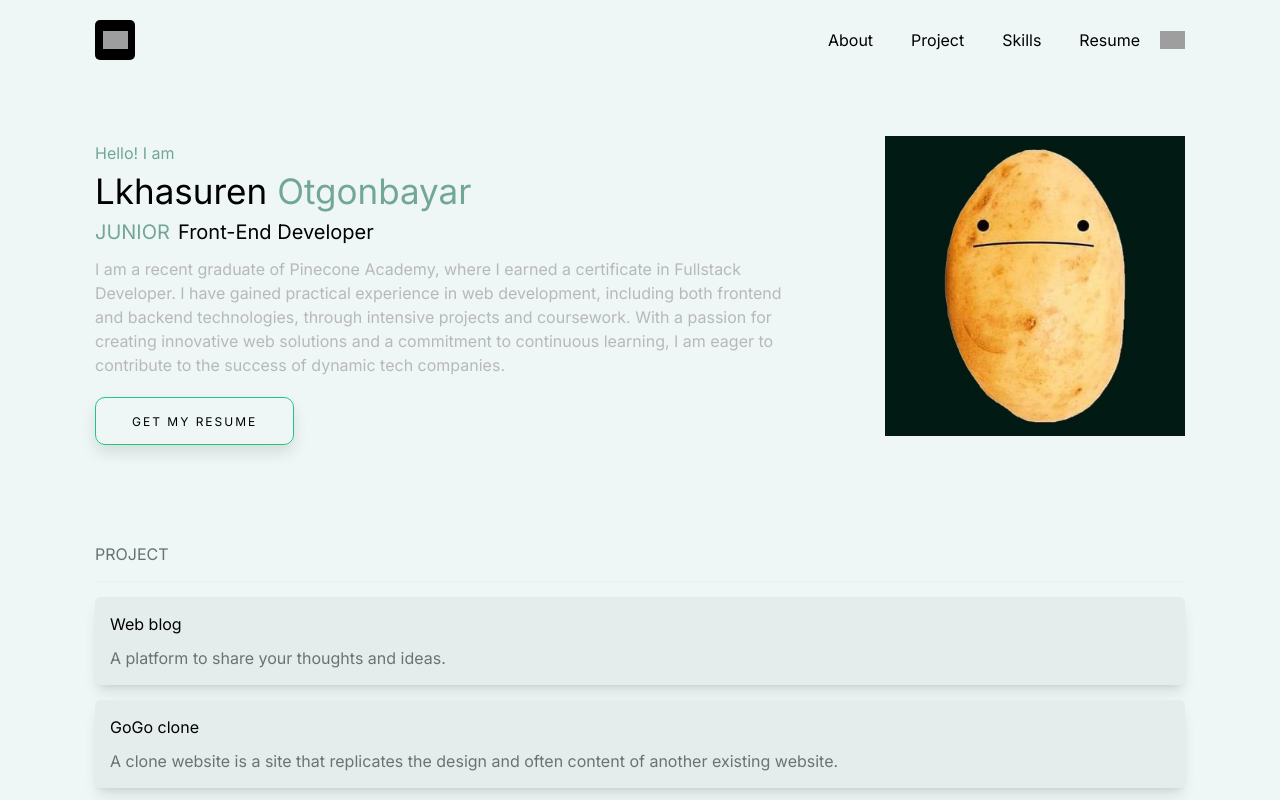
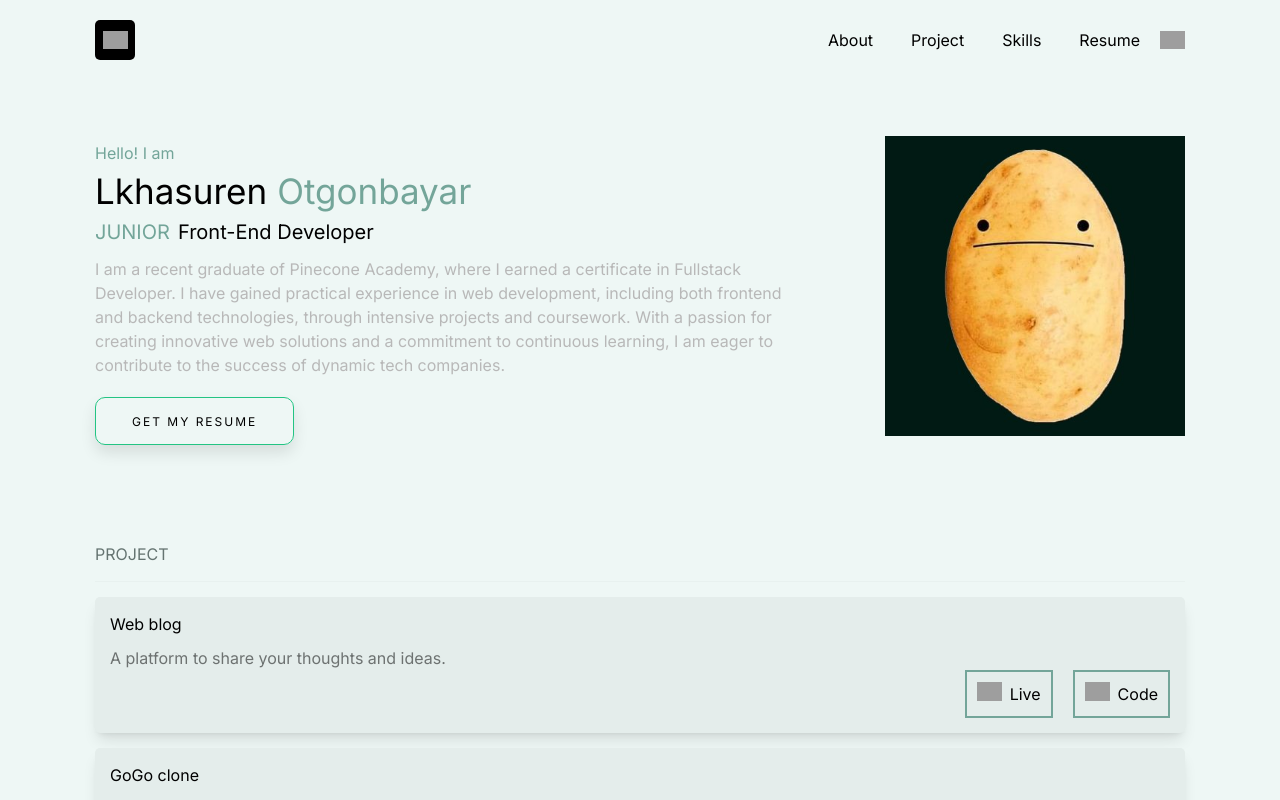
Before and after one commit to Otgonbyr/portfolio, a Next.js app in the folder portfoliov2/: page / in a window 1280 px wide. Both pictures are taken after a click on the button 1173 px from the left and 40 px from the top of the page. Shown: the top 800 px of the page. Built offline with nearby package versions, Linux system fonts and the light colour scheme; grey boxes are pictures that could not be loaded.

Commit message:
projects

```diff
--- a/portfoliov2/src/app/components/Navbar/Navbar.jsx
+++ b/portfoliov2/src/app/components/Navbar/Navbar.jsx
@@ -7,7 +7,7 @@ const Navbar = ({ theme, setTheme }) => {
   };
 
   return (
-    <section className={`w-full max-w-[1150px] h-[80px] mx-auto`}>
+    <section id="navbar" className={`w-full max-w-[1150px] h-[80px] mx-auto`}>
       <div className="flex h-full justify-between items-center px-[30px]">
         <button className={`homebtn ${theme}`} aria-label="Home">
           <div className="flex justify-center items-center">
@@ -19,10 +19,9 @@ const Navbar = ({ theme, setTheme }) => {
             />
           </div>
         </button>
-
         <div className="flex gap-[20px] max-w-[400px] justify-around items-center ">
           <ul className={`toplist flex space-x-[8px] ${theme} mx-auto max-md:hidden max-lg:hidden max-xl:hidden`}>
-            <a href="#about" className="hover:underline">
+            <a href="#about" className="hover:underline underline-">
               About
             </a>
             <a href="#project" className="hover:underline">
--- a/portfoliov2/src/app/components/Project/Project-mocks.jsx
+++ b/portfoliov2/src/app/components/Project/Project-mocks.jsx
@@ -1,26 +1,38 @@
+import Darklive from "../icon/Darklive";
+import Whitelive from "../icon/Whitelive";
+import Darkgit from "../icon/Darkgit";
+import Whitegit from "../icon/Whitegit";
+
 const Projects = [
     {
         name: "Web blog",
         about: "A platform to share your thoughts and ideas.",
-        url: "https://otgonbayar.vercel.app/"
+        url: "https://otgonbayar.vercel.app/",
+        code: "https://github.com/Otgonbyr/Otgonbayar/tree/main/webblog"
     },
     {
         name: "GoGo clone",
         about: "A clone website is a site that replicates the design and often content of another existing website.",
-        url: "https://gogo-clone.vercel.app/"
+        url: "https://gogo-clone.vercel.app/",
+        code: "https://github.com/Otgonbyr/gogo-10.1"
     },
     {
         name: "Expense tracker",
         about: "Keep track of your daily expenses.",
-        url: "https://expensetracker-client-ochre.vercel.app/"
+        url: "https://expensetracker-client-ochre.vercel.app/",
+        code: "https://github.com/Otgonbyr/Otgonbayar/tree/main/tracker"
     },
     {
         name: "Ecommerce",
-        about: "An online store for all your needs."
+        about: "An online store for all your needs.",
+        url: "https://ecommerce-mo.vercel.app/",
+        code: "https://github.com/Otgonbyr/Otgonbayar/tree/main/delivery"
     },
     {
         name: "Food Delivery",
         about: "Get your favorite meals delivered to your doorstep.",
+        url: "https://food-delivery-mo.vercel.app/",
+        code:"https://github.com/Otgonbyr/Otgonbayar/tree/main/delivery"
     },
     {
         name: "CMS-Articles",
@@ -33,10 +45,22 @@ export default function frontendSection({ theme }) {
         <div className="project-section">
             {Projects.map((item, index) => (
                 <div key={index} className={`projects ${theme} w-full p-4 rounded-lg shadow-lg bg-white mx-auto`}>
-                    <a href={item.url} target="_blank" rel="noopener noreferrer" className="flex gap-[10px] flex-col">
+                    <div target="_blank" rel="noopener noreferrer" className="flex gap-[10px] flex-col">
                         {item.name}
-                        <p className={`project-about`}>{item.about}</p>
-                    </a>
+                        <div className={`project-about`}>{item.about}
+                            <div className={`demo ${theme} flex gap-[20px] justify-end`}>
+                                <a href={item.url} className={`hover-url ${theme} max-md:p-[6px] max-md:text-[12px] max-md:items-center `}>
+                                    <div className="max-md:w-[20px]">{theme === "light" ? <Whitelive /> : <Darklive />}</div>
+                                    <p>Live</p>
+                                </a>
+                                <a href={item.code} className={`hover-url ${theme} max-md:p-[6px] max-md:text-[12px] max-md:items-center`}>
+                                    <div className="max-md:w-[20px]">{theme === "light" ? <Whitegit /> : <Darkgit />}</div>
+                                    <p>Code</p>
+                                </a>
+                            </div>
+                        </div>
+                    </div>
+
                 </div>
             ))}
         </div>
--- /dev/null
+++ b/portfoliov2/src/app/components/icon/Darkgit.jsx
@@ -0,0 +1,8 @@
+const Darkgit = () =>{
+    return(
+        <div>
+            <img width="25" height="25" src="https://img.icons8.com/?size=100&id=12598&format=png&color=000000" alt=""/>
+        </div>
+    )
+}
+export default Darkgit
--- /dev/null
+++ b/portfoliov2/src/app/components/icon/Darklive.jsx
@@ -0,0 +1,8 @@
+const Darklive = () =>{
+    return(
+        <div>
+            <img width="25" height="25" src="https://img.icons8.com/?size=100&id=58563&format=png&color=000000" alt=""/>
+        </div>
+    )
+}
+export default Darklive
--- /dev/null
+++ b/portfoliov2/src/app/components/icon/Whitegit.jsx
@@ -0,0 +1,8 @@
+const Whitegit = () =>{
+    return(
+        <div>
+            <img width="25" height="25" src="https://img.icons8.com/?size=100&id=12598&format=png&color=FFFFFF" alt=""/>
+        </div>
+    )
+}
+export default Whitegit
--- /dev/null
+++ b/portfoliov2/src/app/components/icon/Whitelive.jsx
@@ -0,0 +1,8 @@
+const Whitelive = () =>{
+    return(
+        <div>
+            <img width="25" height="25" src="https://img.icons8.com/?size=100&id=58563&format=png&color=FFFFFF" alt=""/>
+        </div>
+    )
+}
+export default Whitelive
--- a/portfoliov2/src/app/globals.css
+++ b/portfoliov2/src/app/globals.css
@@ -198,7 +198,6 @@ html {
     border-radius: 5px;
     color: white;
     transition: 0.2s;
-    cursor: pointer;
 }
 .projects.dark{
     background-color: #E4EDEB;
@@ -211,7 +210,36 @@ html {
     color: #fff;
     transform: translateY(-1px);
 }
+.projects.dark:hover{
+    background-color: #e1eae8;
+    color: black;
+}
 
 .project-about{
     color: #6D7271;
 }
+
+.demo{
+    color: white;
+}
+.demo.dark{
+    color: black;
+}
+
+.hover-url{
+    display: flex;
+    gap: 8px;
+    padding: 10px;
+    border-width: 2px;
+    border-color: #73a599;
+}
+
+.hover-url:hover{
+    transform: translate(-5px, -5px);
+    transition: 0.6s;
+    background-color: #73a599;
+}
+.hover-url.dark:hover{
+    border-color: #23c483;
+    background-color: #23c483;
+}
```
